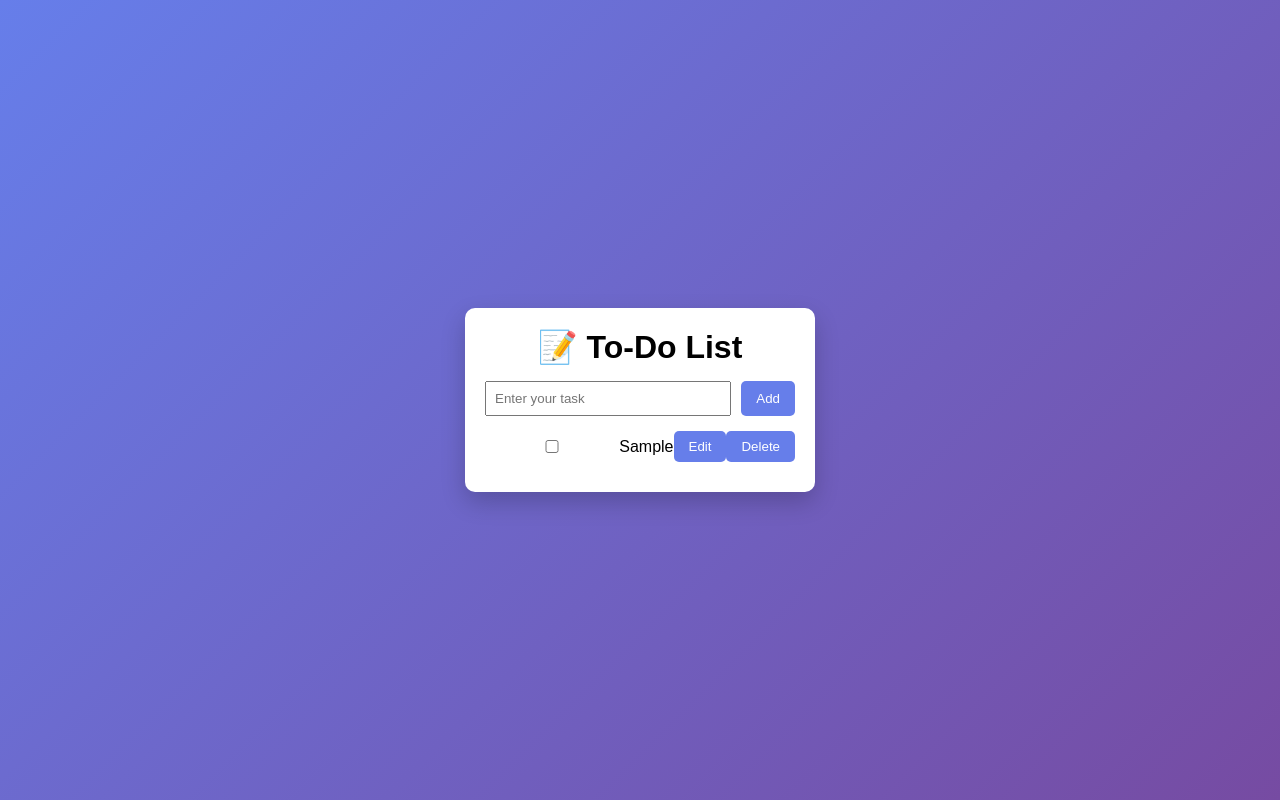
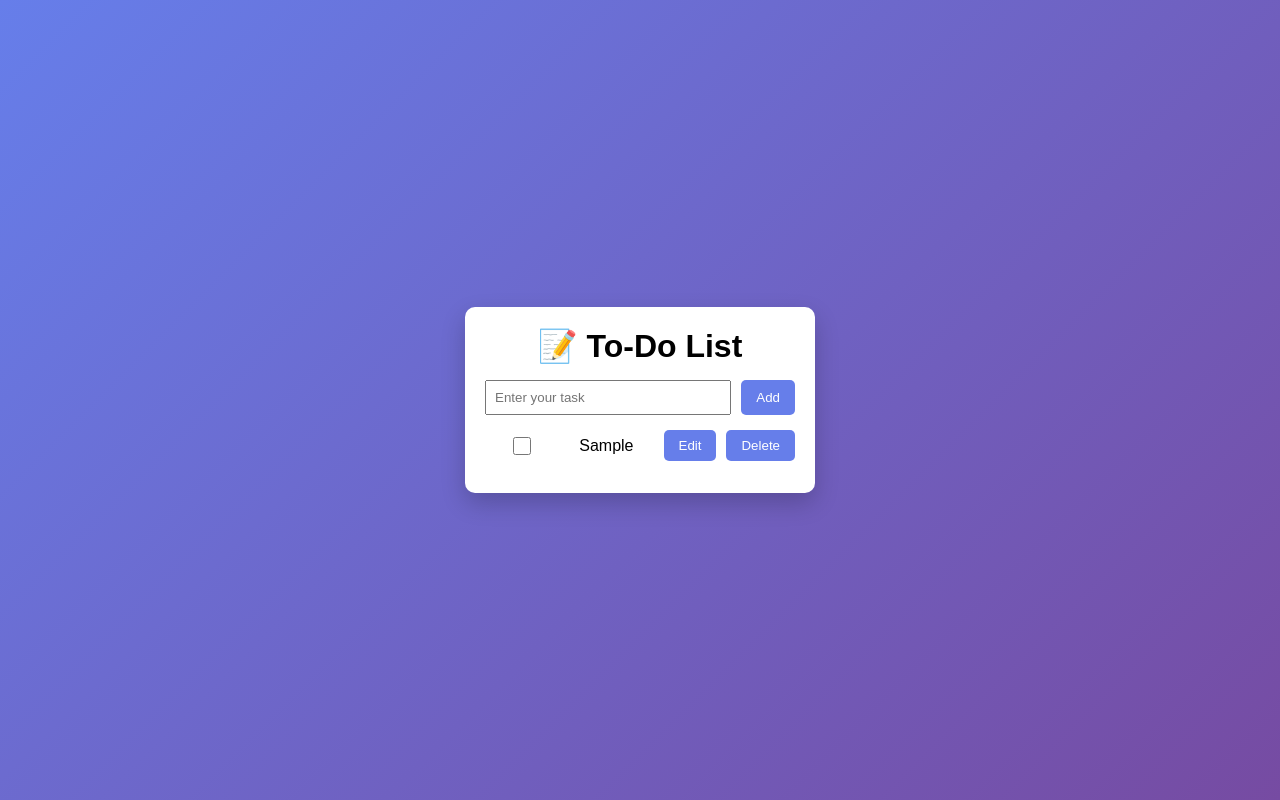
Before and after one commit to KishanBharati/todo-list-app, a plain HTML site: page index.html in a window 1280 px wide. Both pictures are taken after typing "Sample" into the empty fields and a click on the button "Add". Drawn offline with Linux system fonts and the light colour scheme.

Commit message:
fixing issues

```diff
--- a/style.css
+++ b/style.css
@@ -64,10 +64,25 @@ ul {
 
 /* Individual task item */
 li {
-    display: flex;
-    align-items: center;
+    display: flex;                 /* Arrange items in a row */
+    align-items: center;           /* Vertically center items */
     justify-content: space-between;
-    margin-bottom: 10px;
+    margin-bottom: 12px;           /* Space between tasks */
+    gap: 10px;                     /* Space between elements */
+}
+
+/* Checkbox styling */
+li input[type="checkbox"] {
+    width: 18px;                   /* Increase checkbox size */
+    height: 18px;
+    cursor: pointer;
+}
+
+/* Task text */
+li span {
+    flex: 1;                       /* Take available space */
+    margin-left: 10px;             /* Space between checkbox & text */
+    font-size: 16px;               /* Improve readability */
 }
 
 /* Completed task style */
```
